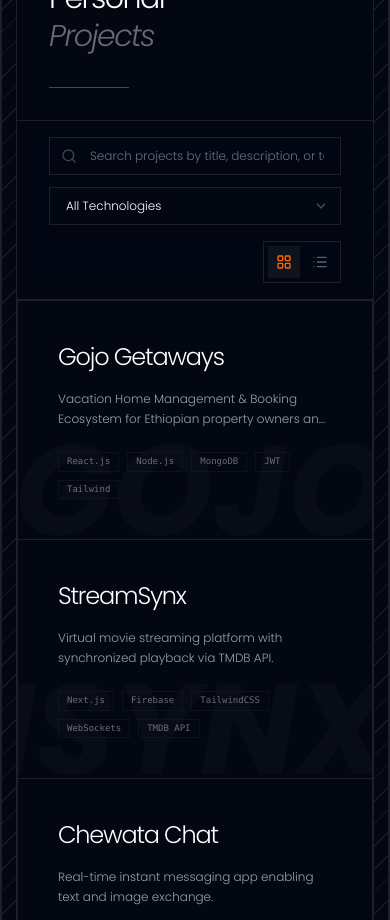
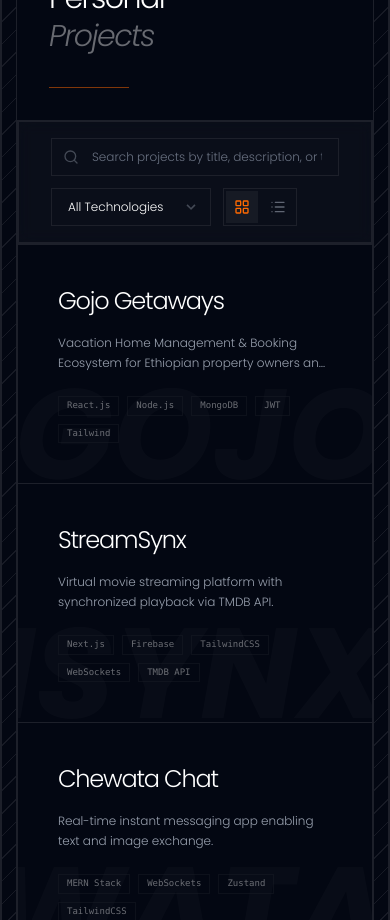
Before and after one commit to Dagin34/my-portfolio-v2, a SvelteKit app: page / in a window 390 px wide. Shown: the part 2900-3820 px from the top of the page. Built offline with nearby package versions, Linux system fonts and the light colour scheme.

Commit message:
Update filtering section on projects section

```diff
--- a/src/components/projects-filter.svelte
+++ b/src/components/projects-filter.svelte
@@ -14,11 +14,9 @@
     }>();
 </script>
 
-<div class="border-t border-b border-border-color bg-background/50 backdrop-blur-sm px-8 lg:px-12 py-4 flex flex-col md:flex-row gap-4 items-center justify-between">
-    <!-- Search and Tech Filter Group -->
-    <div class="flex flex-col sm:flex-row w-full md:w-auto gap-3 items-stretch sm:items-center flex-1 max-w-2xl">
+<div class="border-2 border-border-color bg-white/3 backdrop-blur-sm px-8 lg:px-12 py-4 gap-3 flex flex-col md:flex-row items-center justify-between">
     <!-- Search Input -->
-        <div class="relative flex-1">
+    <div class="relative flex-1 w-full">
         <Search class="absolute left-3 top-1/2 -translate-y-1/2 text-gray-400 opacity-40" size={16} />
         <input
             type="text"
@@ -28,11 +26,13 @@
         />
     </div>
 
+    <!-- Search and Tech Filter Group -->
+    <div class="flex w-full gap-3 items-end flex-1 max-w-2xl">
         <!-- Tech Dropdown Selector -->
         <div class="relative min-w-[160px]">
             <select
                 bind:value={selectedTech}
-                class="w-full bg-background border border-border-color px-4 py-2.5 text-xs text-white font-light focus:outline-none focus:border-brand-primary/50 transition-colors appearance-none cursor-pointer"
+                class="w-full border border-border-color px-4 py-2.5 text-xs text-white font-light focus:outline-none focus:border-brand-primary/50 transition-colors appearance-none cursor-pointer"
             >
                 <option value="">All Technologies</option>
                 {#each availableTechs as tech}
@@ -45,10 +45,9 @@
                 </svg>
             </div>
         </div>
-    </div>
 
         <!-- Layout Switcher -->
-    <div class="flex items-center gap-1 border border-border-color p-1 self-end md:self-auto">
+        <div class="flex items-center gap-1 border border-border-color p-0.5 self-end md:self-auto">
             <button
                 onclick={() => layout = 'grid'}
                 class="p-2 transition-colors {layout === 'grid' ? 'text-brand-primary bg-white/5' : 'text-gray-400 opacity-60 hover:opacity-100'}"
@@ -65,3 +64,5 @@
             </button>
         </div>
     </div>
+
+</div>
```
Lines whose indentation alone changed are shown as unchanged.
